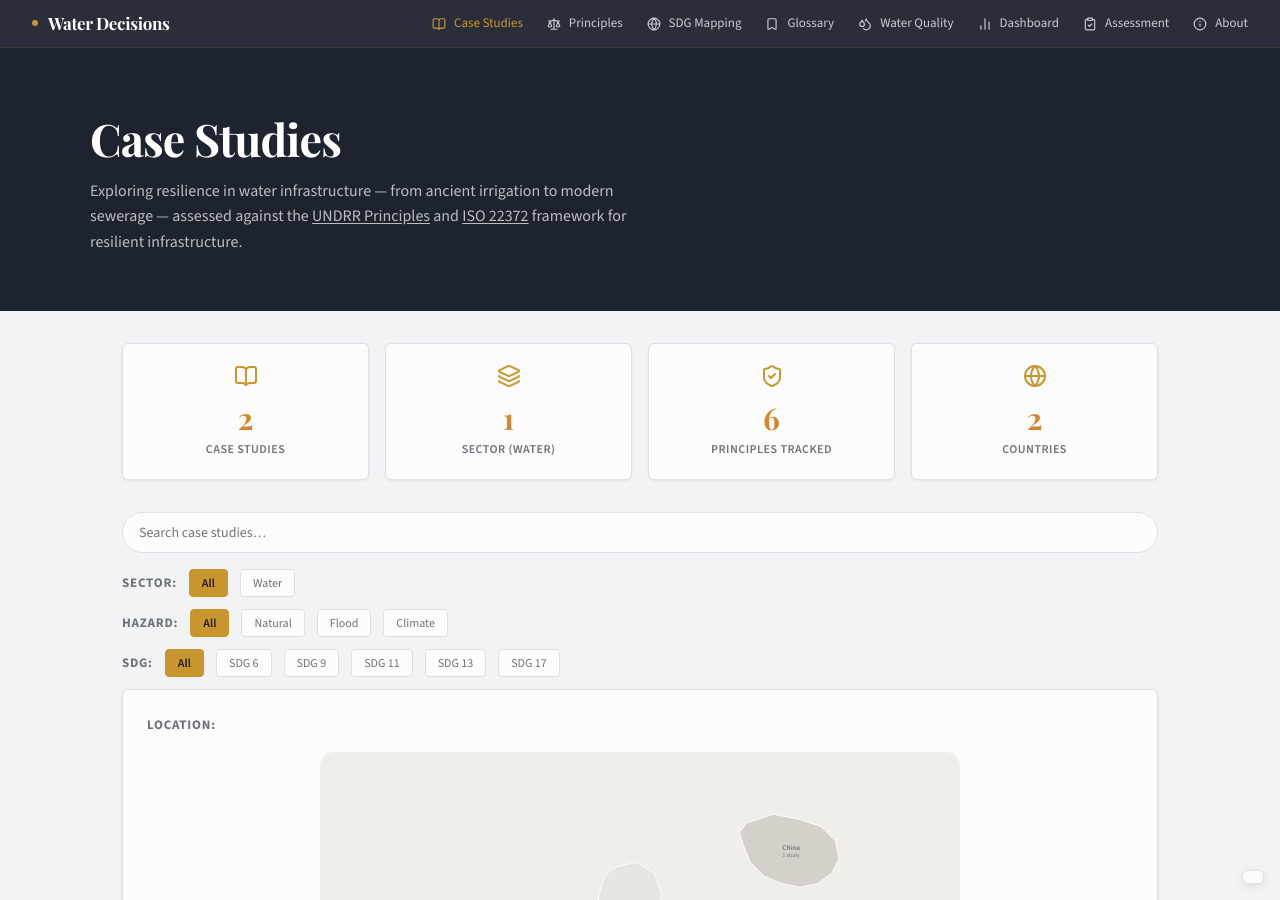
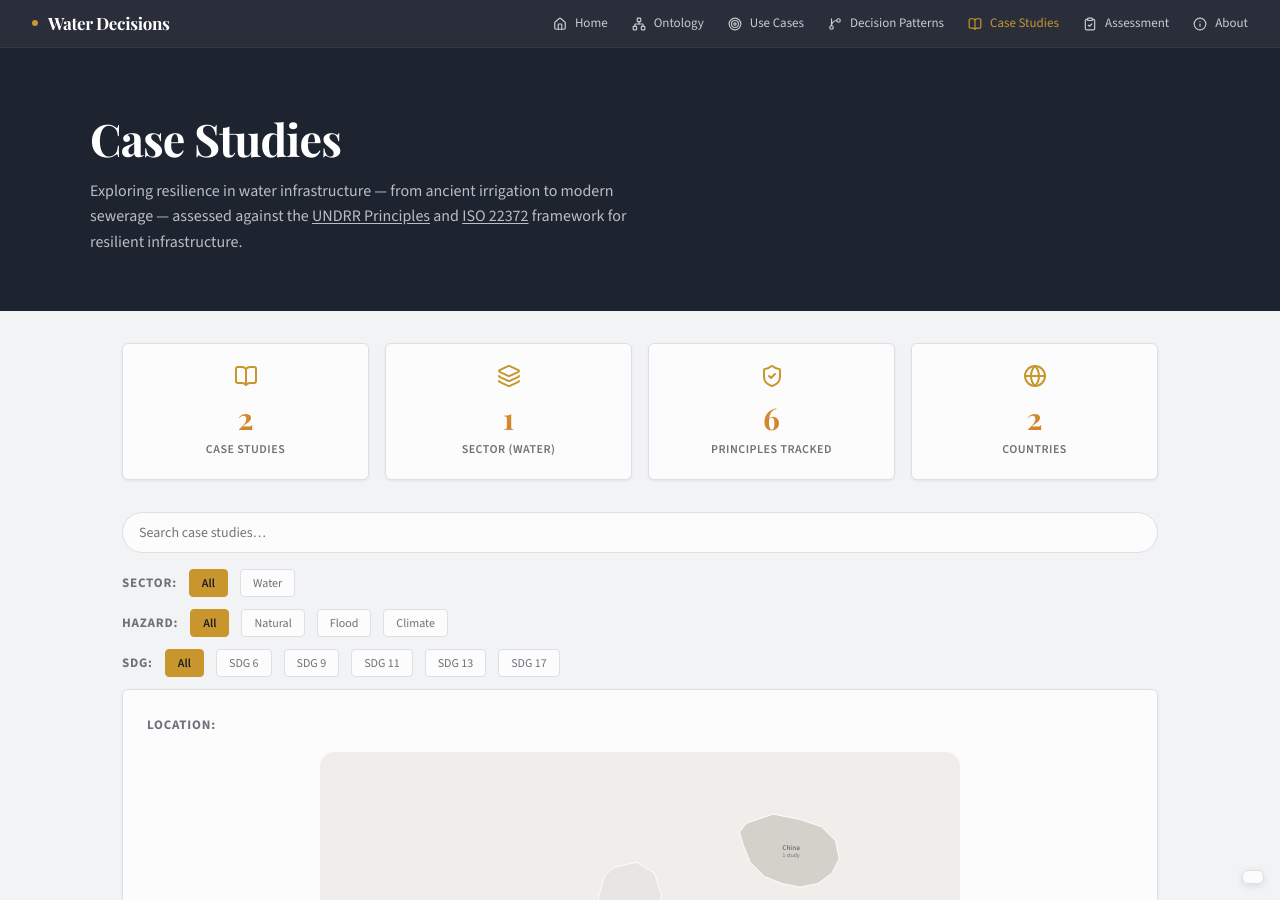
Before and after one commit to visioninglab/waterdecisions, a Jekyll site: the page built from index.html, in a window 1280 px wide and 900 px high. Built offline with Jekyll 4.4.1, drawn with Linux system fonts in a browser that asks for light colours.

Commit message:
Update navigation for knowledge framework structure

```diff
--- a/_data/navigation.yml
+++ b/_data/navigation.yml
@@ -1,32 +1,27 @@
+- label: "Home"
+  url: "/index.html"
+  icon: "home"
+  id: "home"
+
+- label: "Ontology"
+  url: "/ontology/index.html"
+  icon: "network"
+  id: "ontology"
+
+- label: "Use Cases"
+  url: "/use-cases/index.html"
+  icon: "target"
+  id: "use-cases"
+
+- label: "Decision Patterns"
+  url: "/decision-patterns/index.html"
+  icon: "git-branch"
+  id: "decision-patterns"
+
 - label: "Case Studies"
-  url: "/index.html"
+  url: "/case-studies/index.html"
   icon: "book-open"
   id: "case-studies"
-
-- label: "Principles"
-  url: "/principles.html"
-  icon: "scale"
-  id: "principles"
-
-- label: "SDG Mapping"
-  url: /sdg-mapping.html
-  icon: globe
-  id: sdg-mapping
-
-- label: "Glossary"
-  url: "/glossary.html"
-  icon: "bookmark"
-  id: "glossary"
-
-- label: "Water Quality"
-  url: "/water-quality.html"
-  icon: "droplets"
-  id: "water-quality"
-
-- label: "Dashboard"
-  url: "/water-dashboard.html"
-  icon: "bar-chart-2"
-  id: "water-dashboard"
 
 - label: "Assessment"
   url: "/assessment.html"
```
